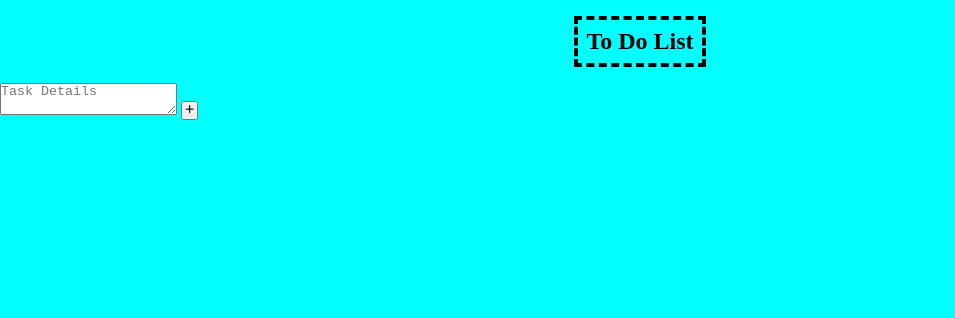
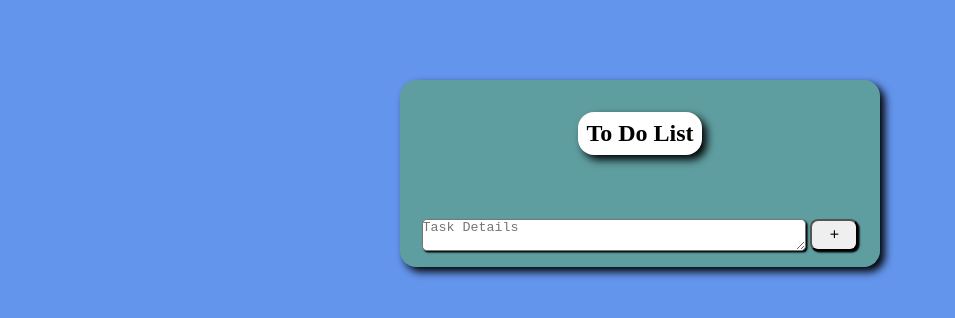
Before and after one commit to jainarchit17/To-Do-List, a website: page index.html in a window 1280 px wide. Shown: the whole page, without its empty margins (0-955 px from the left). Drawn offline with nearby package versions, Linux system fonts and the light colour scheme.

Commit message:
CSS Styling completed

```diff
--- a/style.css
+++ b/style.css
@@ -3,15 +3,79 @@
     margin: 0;
     padding: 0;
 }
+html{
+    height: 100%;
+    width: 100%;
+}
 body{
-    background-color: cyan ;
+    display: flex;
+    align-items: center;
+    justify-content: center;
+    background-color: cornflowerblue ;
+}
+section{
+    background-color: cadetblue;
+    margin: 5rem;
+    width: 30rem;
+    border-radius: 1rem;
+    box-shadow: 0.3rem 0.3rem 0.5rem black;
 }
 header{
     display: flex;
     justify-content: center;
 }
 #heading{
-    margin: 1rem;
+    margin: 2rem;
     padding: 0.5rem;
-    border: 0.25rem dashed black;
+    background-color: #fff;
+    /* border: 0.25rem dashed black; */
+    border-radius: 1rem;
+    box-shadow: 0.3rem 0.3rem 0.5rem black;
 }
+#tasks{
+    margin-top: 2rem;
+    width: 100%;
+    margin-bottom: 1rem;
+    display: flex;
+    justify-content: center;
+    align-items: center;
+}
+#taskArea{
+    width: 24rem;
+    margin-right: 0.3rem;
+    border-radius: 0.3rem;
+    box-shadow: 0.1rem 0.1rem 0.1rem black;
+}
+#addBtn{
+    width: 3rem;
+    height: 2rem;
+    border-radius: 0.5rem;
+    box-shadow: 0.1rem 0.1rem 0.1rem black;
+}
+#addBtn:hover{
+    background-color: greenyellow;
+}
+.allItems{
+    display: grid;
+    grid-template-columns: 20rem 3rem 1%;
+    align-items: center;
+    justify-content: center;
+}
+.allItems p{
+    background-color: #fff;
+    height: 2rem;
+    margin: .5rem;
+    padding:0.5rem 0rem 0.8rem 0.9rem ;
+    text-align: start;
+    border-radius: 0.51rem;
+    background-color: cornsilk;
+    box-shadow: 0.1rem 0.1rem 0.2rem brown;
+}
+.trash{
+    width: 3rem;
+    height: 2rem;
+    border-radius: 0.5rem;
+}
+.trash:hover{
+    background-color: orangered;
+}
```
